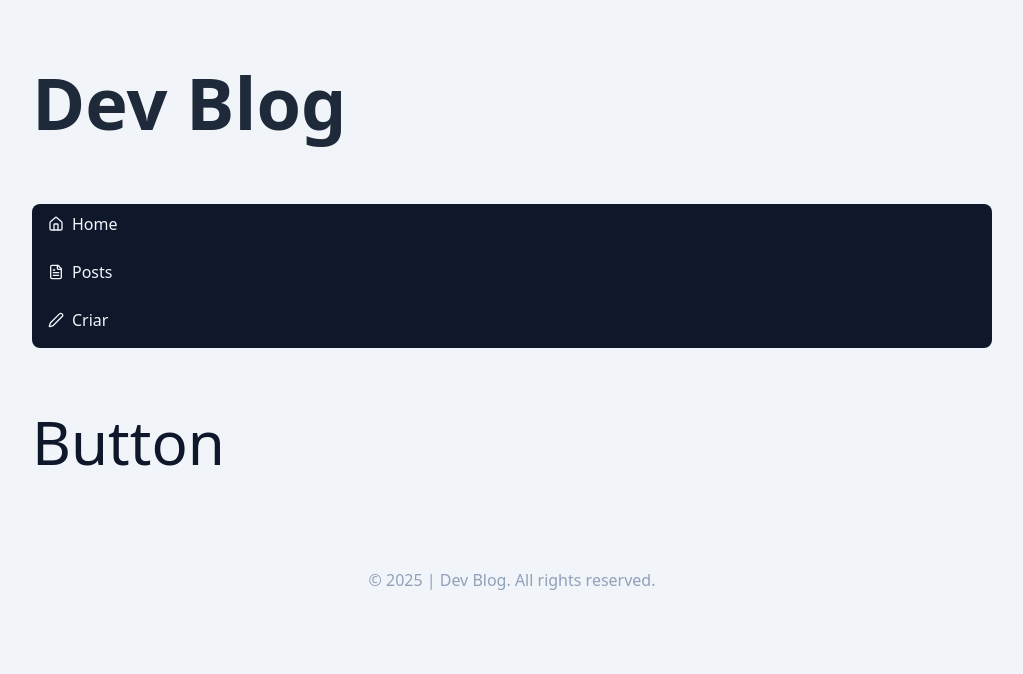
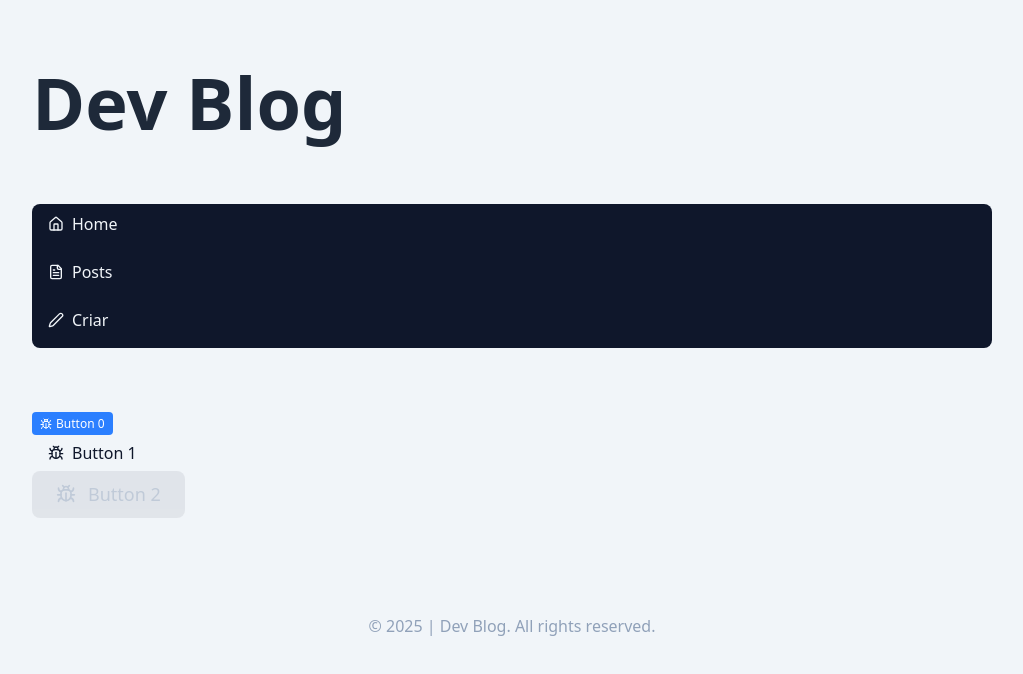
Before and after one commit to atomsdeveloper/dev-blog, a Next.js app: page /admin/post/new in a window 1280 px wide. Shown: the top 674 px of the page, without its empty margins (128-1151 px from the left). Built offline with nearby package versions, Linux system fonts and the light colour scheme.

Commit message:
chore: using and test component button

```diff
--- a/src/app/admin/components/Dialog/index.tsx
+++ b/src/app/admin/components/Dialog/index.tsx
@@ -1,3 +1,5 @@
+import { Button } from "@/app/components/Button";
+
 type DialogProps = {
   wasOpened?: boolean;
   title: string;
@@ -39,27 +41,30 @@ export function Dialog({
         </h3>
         <div id="dialog-content">{content}</div>
         <div className="flex items-center justify-around">
-          <button
+          <Button
+            variant="ghost"
+            size="md"
             disabled={disabled}
             onClick={handleClose}
             type="button"
             aria-label="Cancelar"
             title="Cancelar"
             autoFocus
-            className="bg-slate-200 hover:bg-slate-300 transition text-slate-950 flex items-center justify-center py-2 px 4 rounded-lg cursor-pointer border-none disabled:bg-slate-200 disabled:text-slate-400 disabled:cursor-not-allowed"
           >
             Cancelar
-          </button>
-          <button
+          </Button>
+
+          <Button
+            size="md"
+            variant="default"
             disabled={disabled}
             onClick={onConfirm}
             type="button"
             aria-label="Confirmar"
             title="Confirmar"
-            className="bg-green-200 hover:bg-green-300 transition text-slate-50 flex items-center justify-center py-2 px 4 rounded-lg cursor-pointer border-none disabled:bg-slate-200 disabled::text-slate-400 disabled:cursor-not-allowed"
           >
-            Ok
-          </button>
+            Exluir
+          </Button>
         </div>
       </div>
     </section>
--- a/src/app/admin/post/new/page.tsx
+++ b/src/app/admin/post/new/page.tsx
@@ -1,11 +1,23 @@
 import { Button } from "@/app/components/Button";
+import { BugIcon } from "lucide-react";
 
 export const dynamic = "force-dynamic";
 
 export default async function NewPostPage() {
   return (
     <div className="py-16 text-6xl">
-      <Button type="submit">Button</Button>
+      <Button variant="default" size="sm" type="submit">
+        <BugIcon />
+        Button 0
+      </Button>
+      <Button variant="ghost" size="md" type="submit">
+        <BugIcon />
+        Button 1
+      </Button>
+      <Button variant="danger" size="lg" type="submit" disabled>
+        <BugIcon />
+        Button 2
+      </Button>
     </div>
   );
 }
```
